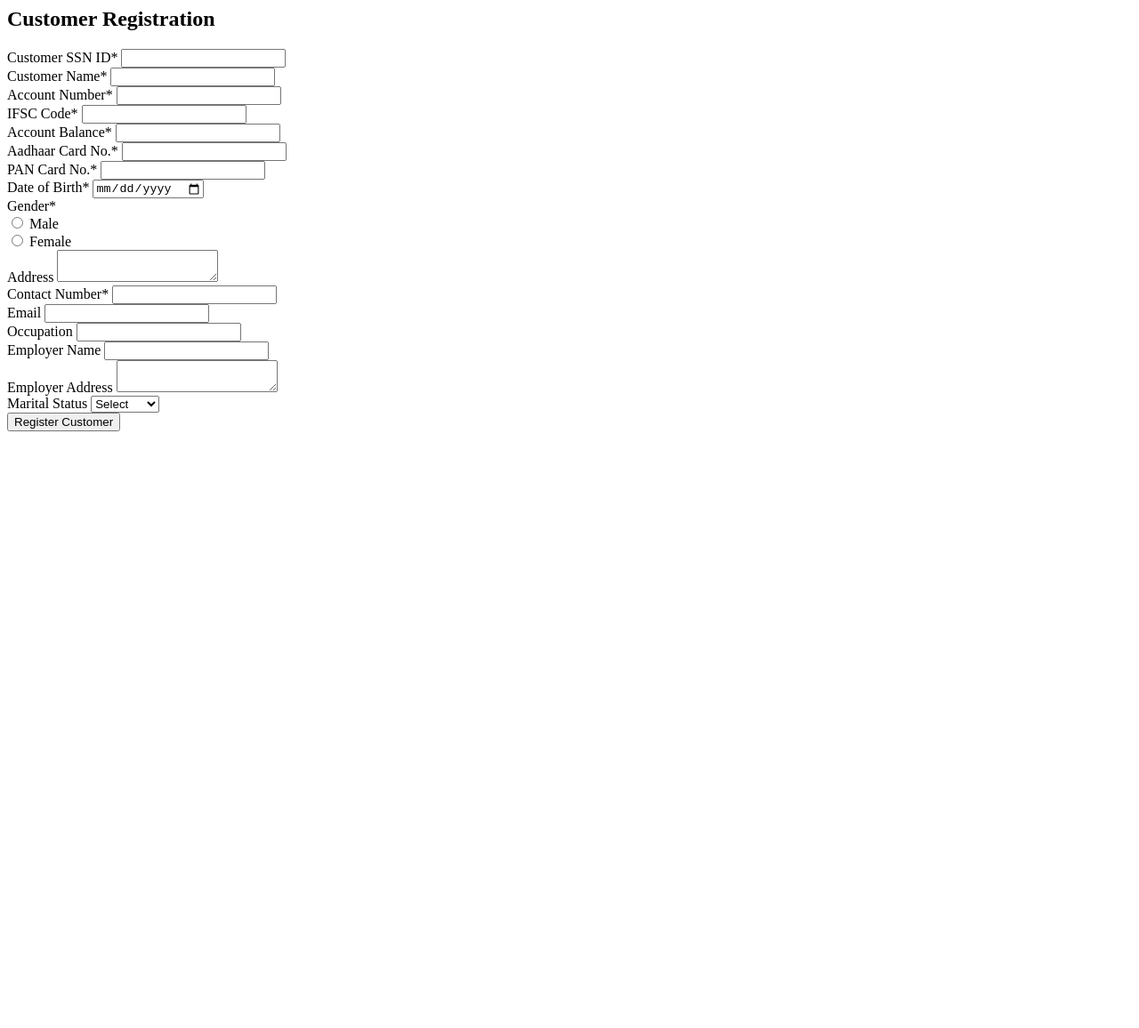
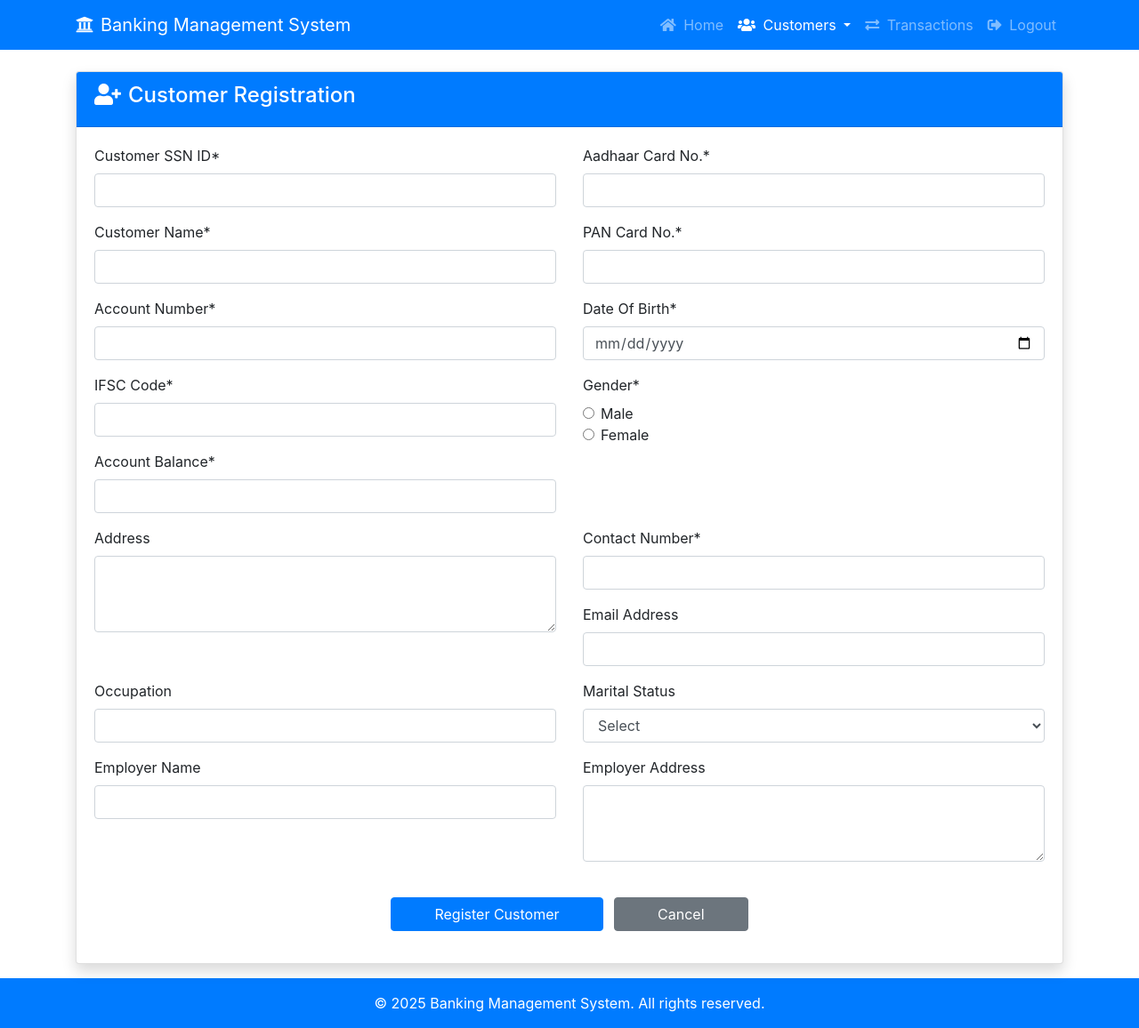
Before and after one commit to smartlywork/Bank-Management-Project, a plain HTML site: page customer-registration.html in a window 1280 px wide. Shown: the whole page at 89% size. Before the commit the page ends 800 px from the top, so only its background shows below. Drawn offline with nearby package versions, Linux system fonts and the light colour scheme.

Commit message:
Update customer-registration.html

```diff
--- a/customer-registration.html
+++ b/customer-registration.html
@@ -1,5 +1,51 @@
-<div id="customer-register" class="form-section bg-light">
-    <h2 class="mb-3">Customer Registration</h2>
+<!DOCTYPE html>
+<html lang="en">
+<head>
+    <meta charset="UTF-8">
+    <meta name="viewport" content="width=device-width, initial-scale=1.0">
+    <title>Banking Management System - Customer Registration</title>
+    <link rel="stylesheet" href="https://stackpath.bootstrapcdn.com/bootstrap/4.5.2/css/bootstrap.min.css">
+    <link rel="stylesheet" href="https://cdnjs.cloudflare.com/ajax/libs/font-awesome/5.15.3/css/all.min.css">
+    <link rel="stylesheet" href="css/styles.css">
+</head>
+<body>
+    <nav class="navbar navbar-expand-lg navbar-dark bg-primary">
+        <div class="container">
+            <a class="navbar-brand" href="#"><i class="fas fa-university mr-2"></i>Banking Management System</a>
+            <button class="navbar-toggler" type="button" data-toggle="collapse" data-target="#navbarNav">
+                <span class="navbar-toggler-icon"></span>
+            </button>
+            <div class="collapse navbar-collapse" id="navbarNav">
+                <ul class="navbar-nav ml-auto">
+                    <li class="nav-item">
+                        <a class="nav-link" href="dashboard.html"><i class="fas fa-home mr-1"></i> Home</a>
+                    </li>
+                    <li class="nav-item dropdown active">
+                        <a class="nav-link dropdown-toggle" href="#" id="customersDropdown" role="button" data-toggle="dropdown">
+                            <i class="fas fa-users mr-1"></i> Customers
+                        </a>
+                        <div class="dropdown-menu">
+                            <a class="dropdown-item active" href="customer-registration.html">Register New Customer</a>
+                            <a class="dropdown-item" href="customer-management.html">Manage Customers</a>
+                        </div>
+                    </li>
+                    <li class="nav-item">
+                        <a class="nav-link" href="transaction-management.html"><i class="fas fa-exchange-alt mr-1"></i> Transactions</a>
+                    </li>
+                    <li class="nav-item">
+                        <a class="nav-link" href="index.html"><i class="fas fa-sign-out-alt mr-1"></i> Logout</a>
+                    </li>
+                </ul>
+            </div>
+        </div>
+    </nav>
+
+    <div class="container mt-4">
+        <div class="card shadow">
+            <div class="card-header bg-primary text-white">
+                <h4><i class="fas fa-user-plus mr-2"></i>Customer Registration</h4>
+            </div>
+            <div class="card-body">
                 <form id="customerRegistrationForm">
                     <div class="row">
                         <div class="col-md-6">
@@ -23,18 +69,18 @@
                                 <label for="accountBalance">Account Balance*</label>
                                 <input type="number" class="form-control" id="accountBalance" required>
                             </div>
+                        </div>
+                        <div class="col-md-6">
                             <div class="form-group">
                                 <label for="aadhaarNo">Aadhaar Card No.*</label>
                                 <input type="text" class="form-control" id="aadhaarNo" required>
                             </div>
-            </div>
-            <div class="col-md-6">
                             <div class="form-group">
                                 <label for="panCardNo">PAN Card No.*</label>
                                 <input type="text" class="form-control" id="panCardNo" required>
                             </div>
                             <div class="form-group">
-                    <label for="dob">Date of Birth*</label>
+                                <label for="dob">Date Of Birth*</label>
                                 <input type="date" class="form-control" id="dob" required>
                             </div>
                             <div class="form-group">
@@ -48,37 +94,36 @@
                                     <label class="form-check-label" for="female">Female</label>
                                 </div>
                             </div>
+                        </div>
+                    </div>
+
+                    <div class="row">
+                        <div class="col-md-6">
                             <div class="form-group">
                                 <label for="address">Address</label>
-                    <textarea class="form-control" id="address" rows="2"></textarea>
+                                <textarea class="form-control" id="address" rows="3"></textarea>
                             </div>
+                        </div>
+                        <div class="col-md-6">
                             <div class="form-group">
                                 <label for="contactNumber">Contact Number*</label>
                                 <input type="tel" class="form-control" id="contactNumber" maxlength="10" required>
                             </div>
                             <div class="form-group">
-                    <label for="email">Email</label>
+                                <label for="email">Email Address</label>
                                 <input type="email" class="form-control" id="email">
                             </div>
                         </div>
                     </div>
 
-        <div class="row mt-3">
+                    <div class="row">
                         <div class="col-md-6">
                             <div class="form-group">
                                 <label for="occupation">Occupation</label>
                                 <input type="text" class="form-control" id="occupation">
                             </div>
-                <div class="form-group">
-                    <label for="employerName">Employer Name</label>
-                    <input type="text" class="form-control" id="employerName">
-                </div>
                         </div>
                         <div class="col-md-6">
-                <div class="form-group">
-                    <label for="employerAddress">Employer Address</label>
-                    <textarea class="form-control" id="employerAddress" rows="2"></textarea>
-                </div>
                             <div class="form-group">
                                 <label for="maritalStatus">Marital Status</label>
                                 <select class="form-control" id="maritalStatus">
@@ -92,9 +137,42 @@
                         </div>
                     </div>
 
-        <div class="form-group mt-4 text-center">
+                    <div class="row">
+                        <div class="col-md-6">
+                            <div class="form-group">
+                                <label for="employerName">Employer Name</label>
+                                <input type="text" class="form-control" id="employerName">
+                            </div>
+                        </div>
+                        <div class="col-md-6">
+                            <div class="form-group">
+                                <label for="employerAddress">Employer Address</label>
+                                <textarea class="form-control" id="employerAddress" rows="3"></textarea>
+                            </div>
+                        </div>
+                    </div>
+
+                    <div class="form-group text-center mt-4">
                         <button type="submit" class="btn btn-primary px-5">Register Customer</button>
+                        <a href="customer-management.html" class="btn btn-secondary px-5 ml-2">Cancel</a>
                     </div>
                 </form>
-    <div id="customerMessage" class="mt-3 text-center"></div>
             </div>
+        </div>
+        <div id="messageContainer" class="mt-3"></div>
+    </div>
+
+    <footer class="footer mt-auto py-3 bg-primary text-white text-center">
+        <div class="container">
+            <span>&copy; 2025 Banking Management System. All rights reserved.</span>
+        </div>
+    </footer>
+
+    <script src="https://code.jquery.com/jquery-3.5.1.slim.min.js"></script>
+    <script src="https://cdn.jsdelivr.net/npm/popper.js@1.16.1/dist/umd/popper.min.js"></script>
+    <script src="https://stackpath.bootstrapcdn.com/bootstrap/4.5.2/js/bootstrap.min.js"></script>
+    <script src="js/validation.js"></script>
+    <script src="js/messages.js"></script>
+    <script src="js/main.js"></script>
+</body>
+</html>
```
Lines whose indentation alone changed are shown as unchanged.
